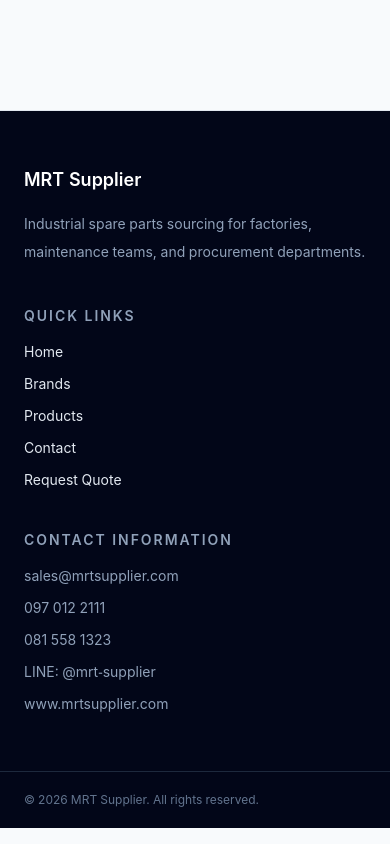
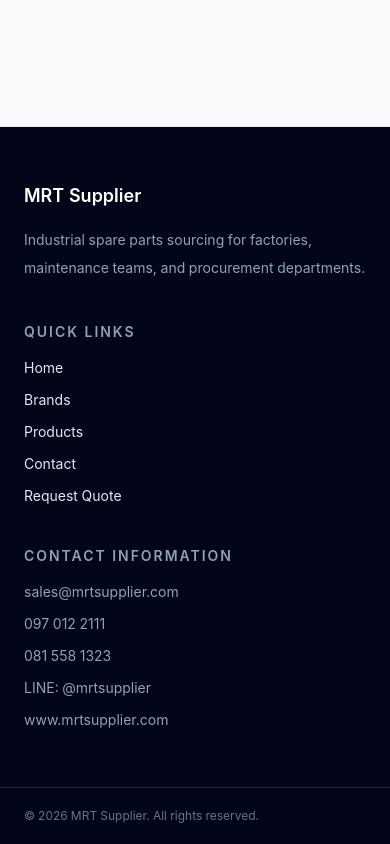
Before and after one commit to Tucky19/mrt-supplier-web-clean, a Next.js app: page /en/products/P555461 in a window 390 px wide. Shown: the part 2986-3830 px from the top of the page. Built offline with nearby package versions, Linux system fonts and the light colour scheme; no server answers.

Commit message:
Update LINE Official contact details

```diff
--- a/app/[locale]/contact/page.tsx
+++ b/app/[locale]/contact/page.tsx
@@ -77,7 +77,7 @@ export default async function ContactPage({
               </a>
 
               <TrackedLineLink
-                href="https://lin.ee/R3vfZW0"
+                href="https://lin.ee/S676yYH"
                 source="contact_page_card"
                 locale={locale}
                 className="rounded-2xl border border-emerald-200 bg-emerald-50 p-4 transition hover:bg-emerald-100"
@@ -86,7 +86,7 @@ export default async function ContactPage({
                   LINE
                 </p>
                 <p className="mt-2 text-base font-semibold text-emerald-800">
-                  @mrt-supplier
+                  @mrtsupplier
                 </p>
               </TrackedLineLink>
 
@@ -125,7 +125,7 @@ export default async function ContactPage({
               </a>
 
               <TrackedLineLink
-                href="https://lin.ee/R3vfZW0"
+                href="https://lin.ee/S676yYH"
                 source="contact_page_cta"
                 locale={locale}
                 className="inline-flex flex-1 items-center justify-center rounded-xl border border-emerald-600 bg-emerald-500 px-4 py-3 text-sm font-semibold text-white shadow-sm transition hover:bg-emerald-600"
--- a/app/[locale]/quote/success/page.tsx
+++ b/app/[locale]/quote/success/page.tsx
@@ -127,7 +127,7 @@ export default async function QuoteSuccessPage({
             </Link>
 
             <a
-              href="https://lin.ee/R3vfZW0"
+              href="https://lin.ee/S676yYH"
               target="_blank"
               rel="noopener noreferrer"
               className="rounded-full border border-emerald-500 bg-emerald-50 px-5 py-3 text-sm font-medium text-emerald-700 transition hover:bg-emerald-100"
--- a/app/about/about-client.tsx
+++ b/app/about/about-client.tsx
@@ -112,7 +112,7 @@ export default function AboutClient() {
                 <div className="mt-1">081-558-1323</div>
                 <div className="mt-1">097-012-2111</div>
                 <div className="mt-3 font-semibold text-neutral-900">LINE</div>
-                <div className="mt-1">@mrt-supplier</div>
+                <div className="mt-1">@mrtsupplier</div>
               </div>
 
               <div className="rounded-xl border border-neutral-200 bg-neutral-50 p-4 md:col-span-2">
--- a/components/LineButton.tsx
+++ b/components/LineButton.tsx
@@ -3,7 +3,7 @@
 export default function LineButton() {
   return (
     <a
-      href="https://lin.ee/R3vfZW0"
+      href="https://lin.ee/S676yYH"
       target="_blank"
       rel="noopener noreferrer"
       className="fixed bottom-6 right-6 z-50"
--- a/components/home/QuoteCTASection.tsx
+++ b/components/home/QuoteCTASection.tsx
@@ -4,7 +4,7 @@ import { getHomeQuoteCtaText } from "@/lib/i18n/homeUi";
 
 export default function QuoteCTASection({ locale }: { locale: string }) {
   const text = getHomeQuoteCtaText(locale);
-  const lineUrl = "http://line.me/ti/p/hA4-akZkxn";
+  const lineUrl = "https://lin.ee/S676yYH";
 
   return (
     <section id="contact" className="border-t border-slate-200 bg-slate-50">
--- a/components/layout/SiteFooter.tsx
+++ b/components/layout/SiteFooter.tsx
@@ -1,17 +1,20 @@
 import Link from "next/link";
 import TrackedLineLink from "@/components/analytics/TrackedLineLink";
 
-const LINE_URL = "https://lin.ee/R3vfZW0";
+const LINE_URL = "https://lin.ee/S676yYH";
 
 type Props = {
   locale?: string;
+  className?: string;
 };
 
-export default function SiteFooter({ locale = "th" }: Props) {
+export default function SiteFooter({ locale = "th", className = "" }: Props) {
   const isThai = locale === "th";
 
   return (
-    <footer className="border-t border-slate-200 bg-slate-950 text-slate-200">
+    <footer
+      className={`w-full border-t border-slate-200 bg-slate-950 text-slate-200 ${className}`}
+    >
       <div className="mx-auto grid max-w-7xl gap-10 px-6 py-14 lg:grid-cols-[1.2fr_0.8fr_0.9fr] lg:px-8">
         <div>
           <p className="text-lg font-semibold text-white">
@@ -65,7 +68,7 @@ export default function SiteFooter({ locale = "th" }: Props) {
               locale={locale}
               className="block hover:text-white"
             >
-              LINE: @mrt-supplier
+              LINE: @mrtsupplier
             </TrackedLineLink>
             <p>www.mrtsupplier.com</p>
           </div>
--- a/components/products/ProductDetailClient.tsx
+++ b/components/products/ProductDetailClient.tsx
@@ -19,7 +19,7 @@ type Props = {
   product: Product;
 };
 
-const LINE_URL = "https://lin.ee/R3vfZW0";
+const LINE_URL = "https://lin.ee/S676yYH";
 
 function normalizePath(src?: string) {
   if (!src) return "/images/placeholder.jpg";
@@ -404,7 +404,7 @@ export default function ProductDetailClient({ locale, product }: Props) {
 
   return (
     <>
-      <div className="grid gap-8 pb-28 lg:grid-cols-[minmax(0,1.08fr)_minmax(0,1fr)] lg:gap-10 lg:pb-0">
+      <div className="grid gap-8 pb-[calc(8rem+env(safe-area-inset-bottom))] md:pb-0 lg:grid-cols-[minmax(0,1.08fr)_minmax(0,1fr)] lg:gap-10">
         <div className="space-y-5">
           <ProductGallery images={images} partNo={product.partNo} />
           <ProductCrossReferenceCards
@@ -586,7 +586,7 @@ export default function ProductDetailClient({ locale, product }: Props) {
         </div>
       </div>
 
-      <div className="fixed inset-x-0 bottom-0 z-40 border-t border-slate-300 bg-white/95 px-4 py-3 backdrop-blur md:hidden">
+      <div className="fixed inset-x-0 bottom-0 z-40 border-t border-slate-300 bg-white/95 px-4 pb-[calc(0.75rem+env(safe-area-inset-bottom))] pt-3 backdrop-blur md:hidden">
         <div className="mx-auto flex max-w-6xl items-center gap-3">
           <button
             onClick={handleAdd}
--- a/components/ui/FloatingLineButton.tsx
+++ b/components/ui/FloatingLineButton.tsx
@@ -3,9 +3,10 @@
 export default function FloatingLineButton() {
   return (
     <a
-      href="https://lin.ee/XXXXXXXX"
+      href="https://lin.ee/S676yYH"
       target="_blank"
-      className="fixed bottom-20 right-4 z-50 flex items-center gap-2 rounded-full bg-green-500 px-4 py-3 text-white shadow-lg hover:bg-green-600"
+      rel="noopener noreferrer"
+      className="fixed bottom-32 right-4 z-50 flex items-center gap-2 rounded-full bg-green-500 px-4 py-3 text-white shadow-lg hover:bg-green-600 md:bottom-20"
     >
       💬 LINE
     </a>
--- a/components/ui/LineContactButton.tsx
+++ b/components/ui/LineContactButton.tsx
@@ -55,7 +55,7 @@ const LineContactButton = () => {
       )}
 
       <a
-        href="https://lin.ee/R3vfZW0"
+        href="https://lin.ee/S676yYH"
         target="_blank"
         rel="noopener noreferrer"
         onClick={() => {
```
